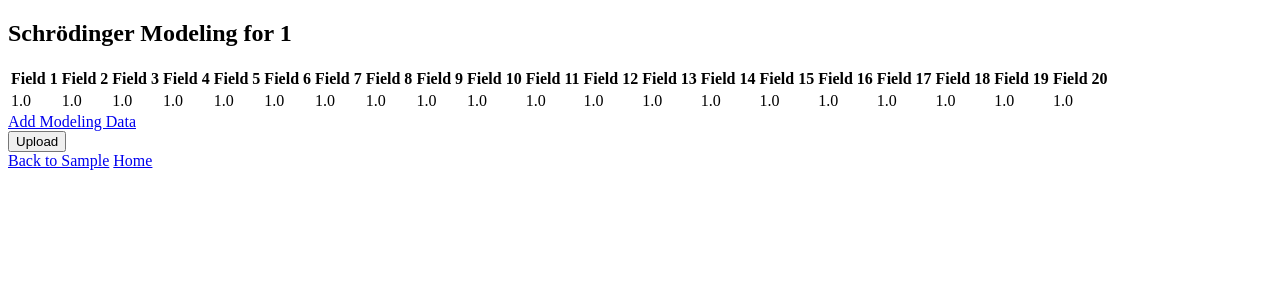
After one commit to garaminis/chemical_test, a Django app: a page that uses compound_management/templates/chemicals/schrodinger_model_list.html in a window 1280 px wide. The commit adds this page. Shown: the top 300 px of the page. Run offline with Django 5.2, Linux system fonts and the light colour scheme; a user stored in the database is signed in; tables that the repository leaves empty hold one stand-in row (values such as "Sample post").

Commit message:
chemical_test_addmodeling

```diff
--- a/compound_management/chemicals/models.py
+++ b/compound_management/chemicals/models.py
@@ -51,3 +51,29 @@ class Cytotoxicity(models.Model):
 
     def __str__(self):
         return f'{self.chemical.chem_id} - {self.date}'
+
+class SchrödingerModel(models.Model):
+    chemical = models.ForeignKey(Chemical, on_delete=models.CASCADE)
+    field_1 = models.FloatField()
+    field_2 = models.FloatField()
+    field_3 = models.FloatField()
+    field_4 = models.FloatField()
+    field_5 = models.FloatField()
+    field_6 = models.FloatField()
+    field_7 = models.FloatField()
+    field_8 = models.FloatField()
+    field_9 = models.FloatField()
+    field_10 = models.FloatField()
+    field_11 = models.FloatField()
+    field_12 = models.FloatField()
+    field_13 = models.FloatField()
+    field_14 = models.FloatField()
+    field_15 = models.FloatField()
+    field_16 = models.FloatField()
+    field_17 = models.FloatField()
+    field_18 = models.FloatField()
+    field_19 = models.FloatField()
+    field_20 = models.FloatField()
+
+    def __str__(self):
+        return f'{self.chemical.chem_id} Schrödinger Model'
--- a/compound_management/chemicals/urls.py
+++ b/compound_management/chemicals/urls.py
@@ -7,7 +7,6 @@ urlpatterns = [
     path('register/', views.register_view, name='register'),
     path('logout/', views.logout_view, name='logout'),
     path('', views.home_view, name='home'),
-    # path('chemicals/', views.chemical_list_view, name='chemical_list'),
     path('chemicals/<str:target>/', views.target_view, name='target_view'),
     path('chemicals/<str:target>/new/', views.chemical_new_view, name='chemical_new'),
     path('chemicals/<str:target>/edit/<str:chem_id>/', views.chemical_edit_view, name='chemical_edit'),
@@ -16,4 +15,7 @@ urlpatterns = [
     path('chemicals/<str:target>/pharmacokinetics/<str:chem_id>/', views.pharmacokinetic_list, name='pharmacokinetic_list'),
     path('chemicals/<str:target>/pharmacokinetics/<str:chem_id>/add/', views.pharmacokinetic_add, name='pharmacokinetic_add'),
     path('chemicals/<str:target>/cytotoxicity/<str:chem_id>/add/', views.cytotoxicity_add, name='cytotoxicity_add'),
+    path('chemicals/<str:target>/modeling/<str:chem_id>/', views.schrodinger_model_list, name='schrodinger_model_list'),
+    path('chemicals/<str:target>/modeling/<str:chem_id>/add/', views.schrodinger_model_add, name='schrodinger_model_add'),
+    path('chemicals/<str:target>/modeling/<str:chem_id>/upload/', views.schrodinger_model_upload, name='schrodinger_model_upload'),
 ]
--- a/compound_management/chemicals/views.py
+++ b/compound_management/chemicals/views.py
@@ -2,8 +2,8 @@ from django.shortcuts import render
 
 # Create your views here.
 from django.shortcuts import render, redirect, get_object_or_404
-from .models import Chemical, Pharmacokinetic, Cytotoxicity
-from .forms import ChemicalForm, ChemicalUploadForm, PharmacokineticForm, CytotoxicityForm
+from .models import Chemical, Pharmacokinetic, Cytotoxicity, SchrödingerModel
+from .forms import ChemicalForm, ChemicalUploadForm, PharmacokineticForm, CytotoxicityForm, SchrödingerModelForm, SchrödingerModelUploadForm
 from django.contrib.auth import authenticate, login, logout
 from django.contrib.auth.forms import UserCreationForm
 from django.contrib.auth.decorators import login_required
@@ -17,6 +17,21 @@ import csv
 from django.http import HttpResponse
 # 로거 설정
 logger = logging.getLogger(__name__)
+
+
+def register_view(request):
+    if request.method == 'POST':
+        form = UserCreationForm(request.POST)
+        if form.is_valid():
+            form.save()
+            return redirect('login')
+    else:
+        form = UserCreationForm()
+    return render(request, 'chemicals/register.html', {'form': form})
+
+def logout_view(request):
+    logout(request)
+    return redirect('login')
 
 @login_required
 def home_view(request):
@@ -169,16 +184,63 @@ def cytotoxicity_add(request, target, chem_id):
     else:
         form = CytotoxicityForm()
     return render(request, 'chemicals/cytotoxicity_form.html', {'form': form, 'chemical': chemical})
-def register_view(request):
+
+
+@login_required
+def schrodinger_model_list(request, target, chem_id):
+    chemical = get_object_or_404(Chemical, chem_id=chem_id)
+    models = SchrödingerModel.objects.filter(chemical=chemical)
+    return render(request, 'chemicals/schrodinger_model_list.html', {'chemical': chemical, 'models': models})
+
+@login_required
+def schrodinger_model_add(request, target, chem_id):
+    chemical = get_object_or_404(Chemical, chem_id=chem_id)
     if request.method == 'POST':
-        form = UserCreationForm(request.POST)
+        form = SchrödingerModelForm(request.POST)
         if form.is_valid():
-            form.save()
-            return redirect('login')
+            model = form.save(commit=False)
+            model.chemical = chemical
+            model.save()
+            return redirect('schrodinger_model_list', target=target, chem_id=chem_id)
     else:
-        form = UserCreationForm()
-    return render(request, 'chemicals/register.html', {'form': form})
+        form = SchrödingerModelForm()
+    return render(request, 'chemicals/schrodinger_model_form.html', {'form': form, 'chemical': chemical})
 
-def logout_view(request):
-    logout(request)
-    return redirect('login')
+@login_required
+def schrodinger_model_upload(request, target, chem_id):
+    chemical = get_object_or_404(Chemical, chem_id=chem_id)
+    if request.method == 'POST':
+        form = SchrödingerModelUploadForm(request.POST, request.FILES)
+        if form.is_valid():
+            csv_file = request.FILES['file']
+            decoded_file = csv_file.read().decode('utf-8').splitlines()
+            reader = csv.DictReader(decoded_file)
+            for row in reader:
+                model = SchrödingerModel(
+                    chemical=chemical,
+                    field_1=row.get('field_1', 0),
+                    field_2=row.get('field_2', 0),
+                    field_3=row.get('field_3', 0),
+                    field_4=row.get('field_4', 0),
+                    field_5=row.get('field_5', 0),
+                    field_6=row.get('field_6', 0),
+                    field_7=row.get('field_7', 0),
+                    field_8=row.get('field_8', 0),
+                    field_9=row.get('field_9', 0),
+                    field_10=row.get('field_10', 0),
+                    field_11=row.get('field_11', 0),
+                    field_12=row.get('field_12', 0),
+                    field_13=row.get('field_13', 0),
+                    field_14=row.get('field_14', 0),
+                    field_15=row.get('field_15', 0),
+                    field_16=row.get('field_16', 0),
+                    field_17=row.get('field_17', 0),
+                    field_18=row.get('field_18', 0),
+                    field_19=row.get('field_19', 0),
+                    field_20=row.get('field_20', 0)
+                )
+                model.save()
+            return redirect('schrodinger_model_list', target=target, chem_id=chem_id)
+    else:
+        form = SchrödingerModelUploadForm()
+    return render(request, 'chemicals/schrodinger_model_upload.html', {'form': form, 'chemical': chemical})
--- /dev/null
+++ b/compound_management/templates/chemicals/schrodinger_model_list.html
@@ -0,0 +1,68 @@
+<!DOCTYPE html>
+<html>
+<head>
+    <title>Schrödinger Modeling for {{ chemical.chem_id }}</title>
+</head>
+<body>
+    <h2>Schrödinger Modeling for {{ chemical.chem_id }}</h2>
+    <table>
+        <thead>
+            <tr>
+                <th>Field 1</th>
+                <th>Field 2</th>
+                <th>Field 3</th>
+                <th>Field 4</th>
+                <th>Field 5</th>
+                <th>Field 6</th>
+                <th>Field 7</th>
+                <th>Field 8</th>
+                <th>Field 9</th>
+                <th>Field 10</th>
+                <th>Field 11</th>
+                <th>Field 12</th>
+                <th>Field 13</th>
+                <th>Field 14</th>
+                <th>Field 15</th>
+                <th>Field 16</th>
+                <th>Field 17</th>
+                <th>Field 18</th>
+                <th>Field 19</th>
+                <th>Field 20</th>
+            </tr>
+        </thead>
+        <tbody>
+            {% for model in models %}
+            <tr>
+                <td>{{ model.field_1 }}</td>
+                <td>{{ model.field_2 }}</td>
+                <td>{{ model.field_3 }}</td>
+                <td>{{ model.field_4 }}</td>
+                <td>{{ model.field_5 }}</td>
+                <td>{{ model.field_6 }}</td>
+                <td>{{ model.field_7 }}</td>
+                <td>{{ model.field_8 }}</td>
+                <td>{{ model.field_9 }}</td>
+                <td>{{ model.field_10 }}</td>
+                <td>{{ model.field_11 }}</td>
+                <td>{{ model.field_12 }}</td>
+                <td>{{ model.field_13 }}</td>
+                <td>{{ model.field_14 }}</td>
+                <td>{{ model.field_15 }}</td>
+                <td>{{ model.field_16 }}</td>
+                <td>{{ model.field_17 }}</td>
+                <td>{{ model.field_18 }}</td>
+                <td>{{ model.field_19 }}</td>
+                <td>{{ model.field_20 }}</td>
+            </tr>
+            {% endfor %}
+        </tbody>
+    </table>
+    <a href="{% url 'schrodinger_model_add' target=chemical.target chem_id=chemical.chem_id %}">Add Modeling Data</a>
+    <form method="post" action="{% url 'schrodinger_model_upload' target=chemical.target chem_id=chemical.chem_id %}" enctype="multipart/form-data">
+        {% csrf_token %}
+        <button type="submit">Upload</button>
+    </form>
+    <a href="{% url 'target_view' target=chemical.target %}">Back to {{ chemical.target }}</a>
+    <a href="{% url 'home' %}">Home</a>
+</body>
+</html>
--- a/compound_management/templates/chemicals/target.html
+++ b/compound_management/templates/chemicals/target.html
@@ -14,6 +14,7 @@
                 <th>cLogP</th>
                 <th>Actions</th>
                 <th>Results</th>
+                <th>Modeling</th>
             </tr>
         </thead>
         <tbody>
@@ -34,6 +35,9 @@
                 <td>
                     <a href="{% url 'pharmacokinetic_list' target=target chem_id=chem.chem_id %}">Link</a>
                 </td>
+                <td>
+                    <a href="{% url 'schrodinger_model_list' target=target chem_id=chem.chem_id %}">Link</a> <!-- 추가된 부분 -->
+                </td>
             </tr>
             {% endfor %}
        </tbody>
```
Also changed, not shown: compound_management/chemicals/forms.py (+9 -1 lines), compound_management/templates/chemicals/schrodinger_model_form.html (added, +15 -0 lines), compound_management/templates/chemicals/schrodinger_model_upload.html (added, +15 -0 lines), compound_management/chemicals/migrations/0012_schrödingermodel.py (added).
